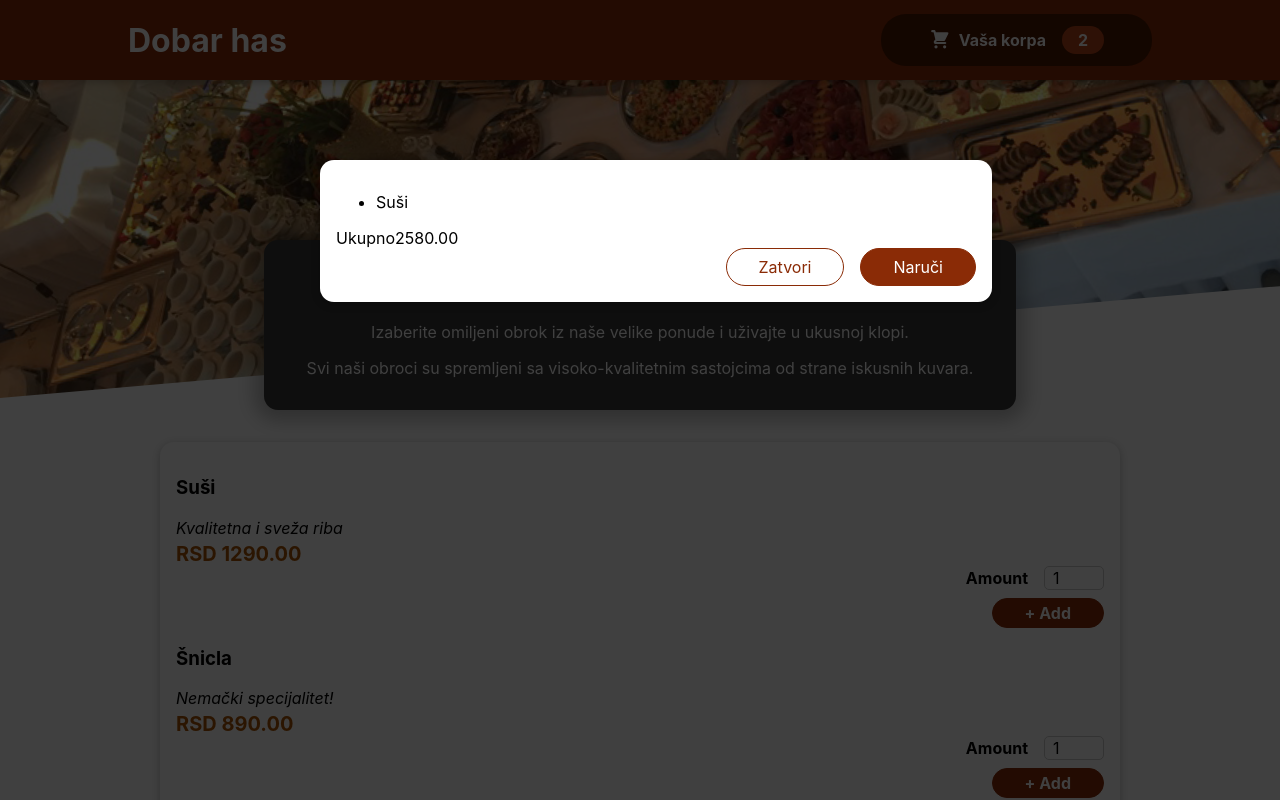
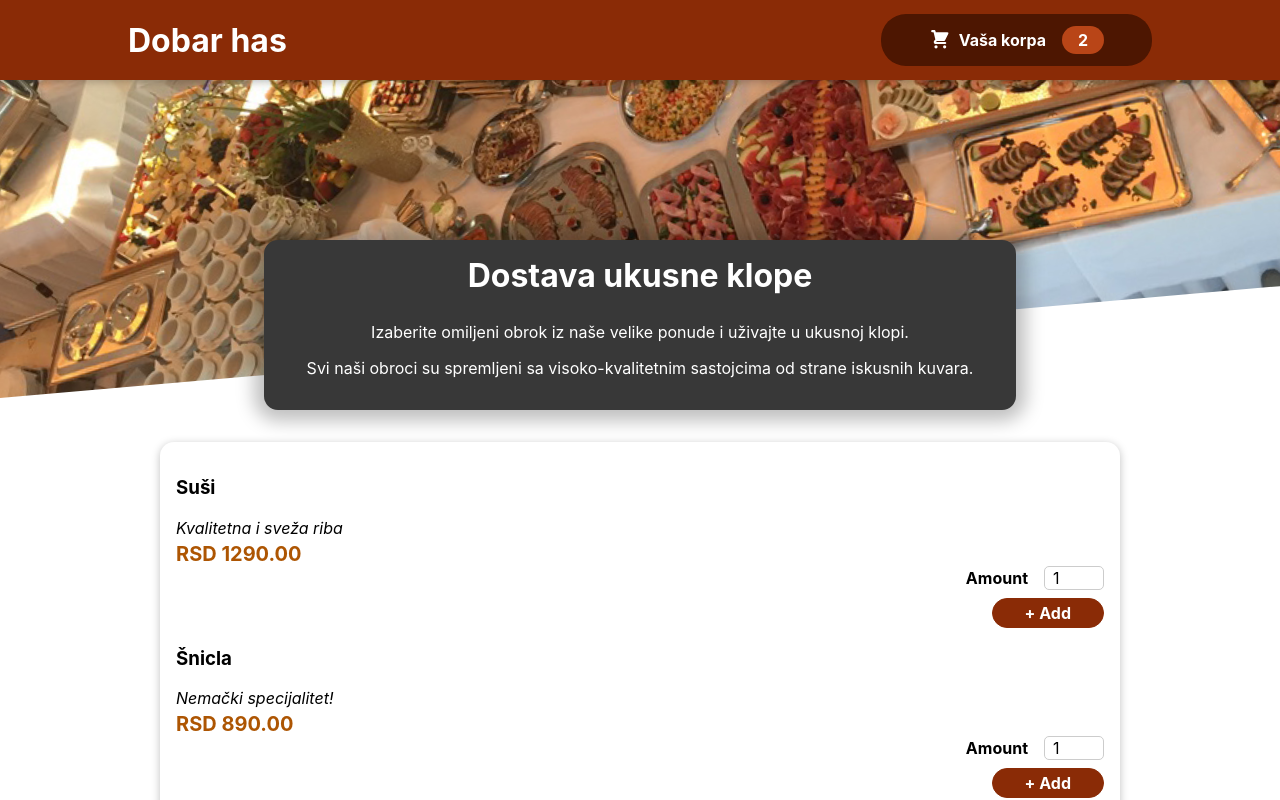
Before and after one commit to ivkeapp/food-order, a React (Create React App) app: page / in a window 1280 px wide. Shown: the top 800 px of the page. Built offline with nearby package versions, Linux system fonts and the light colour scheme.

Commit message:
add modal behaviour

```diff
--- a/src/App.js
+++ b/src/App.js
@@ -1,14 +1,25 @@
 import './App.css';
 import Header from './components/Layout/Header';
-import {Fragment} from 'react';
+import {Fragment, useState} from 'react';
 import Meals from './components/Meals/Meals';
 import Cart from './components/Cart/Cart'
 
 function App() {
+
+  const [cartIsOpen, setCartIsOpen] = useState(false);
+
+  const showCartHandler = () => {
+    setCartIsOpen(true);
+  };
+
+  const hideCartHandler = () => {
+    setCartIsOpen(false);
+  };
+
   return (
     <Fragment>
-      <Cart />
-      <Header />
+      {cartIsOpen && <Cart onClose={hideCartHandler}/>}
+      <Header onOpenCart={showCartHandler}/>
       <main>
         <Meals />
       </main>
--- a/src/components/Cart/Cart.js
+++ b/src/components/Cart/Cart.js
@@ -6,14 +6,14 @@
     ].map((item) => <li>{item.name}</li>)}</ul>;
 
       return (
-        <Modal>
+        <Modal onClose={props.onClose}>
             {cartItems}
             <div>
                 <span>Ukupno</span>
                 <span>2580.00</span>
             </div>
             <div className={classes.actions}>
-                <button className={classes['button--alt']}>Zatvori</button>
+                <button className={classes['button--alt']} onClick={props.onClose}>Zatvori</button>
                 <button className={classes.button}>Naruči</button>
             </div>
         </Modal>
--- a/src/components/Layout/Header.js
+++ b/src/components/Layout/Header.js
@@ -8,7 +8,7 @@
     <Fragment>
         <header className={classes.header}>
             <h1>Dobar has</h1>
-            <HeaderCartButton />
+            <HeaderCartButton onClick={props.onOpenCart} />
         </header>
         <div className={classes['header-image']}>
             <img src={headerImage} alt='Ukusna klopa' />
--- a/src/components/Layout/HeaderCartButton.js
+++ b/src/components/Layout/HeaderCartButton.js
@@ -2,7 +2,7 @@
 import classes from "./HeaderCartButton.module.css";
 
 const HeaderCartButton = props => {
-    return <button className={classes.button}>
+    return <button className={classes.button} onClick={props.onClick}>
         <span className={classes.icon}>
             <CartIcon />
         </span>
--- a/src/components/UI/Modal.js
+++ b/src/components/UI/Modal.js
@@ -3,7 +3,7 @@
 import ReactDOM from 'react-dom';
 
 const Backdrop = props => {
-    return <div className={classes.backdrop}></div>
+    return <div className={classes.backdrop} onClick={props.onClose}></div>
 };
 const ModalOverlay = props => {
     return (
@@ -17,7 +17,7 @@
 
 const Modal = props => {
   return <Fragment>
-      {ReactDOM.createPortal(<Backdrop />, portalElement)}
+      {ReactDOM.createPortal(<Backdrop onClose={props.onClose}/>, portalElement)}
       {ReactDOM.createPortal(<ModalOverlay>{props.children}</ModalOverlay>, portalElement)}
   </Fragment>
 }
```
